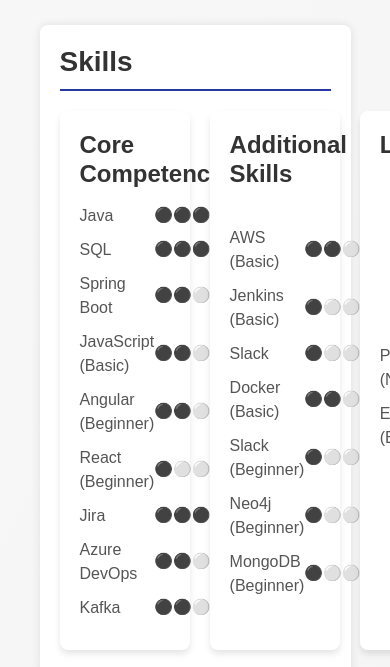
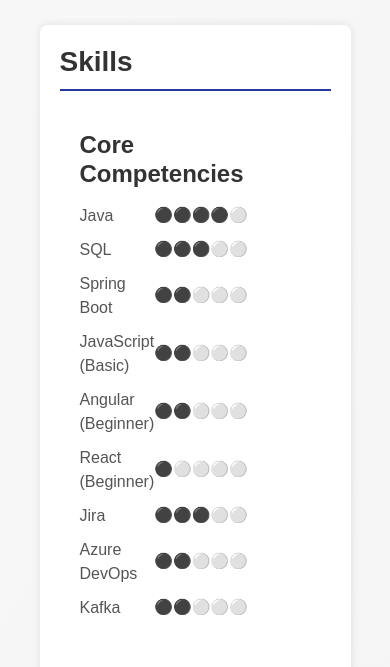
Before and after one commit to PatNiz/personal-page, a website: page index.html in a window 390 px wide. Shown: the part 2010-2677 px from the top of the page. Drawn offline with nearby package versions, Linux system fonts and the light colour scheme.

Commit message:
change ui for mobile phones

```diff
--- a/css/style.css
+++ b/css/style.css
@@ -44,7 +44,16 @@
     border-radius: 8px;
     margin-top: 20px;
 }
+@media (max-width: 768px) {
+    .container {
+        width: 100%;
+        padding: 10px;
+    }
 
+    .skills-container {
+        flex-direction: column;
+    }
+}
 header .contact-info-header p {
     margin: 5px 0;
 }
@@ -287,8 +296,7 @@
     width: 48%;
     background-color: #ffffff;
     padding: 20px;
-    border-radius: 8px;
-    box-shadow: 0 4px 6px rgba(0, 0, 0, 0.1);
+
 }
 
 .skills-title {
```
